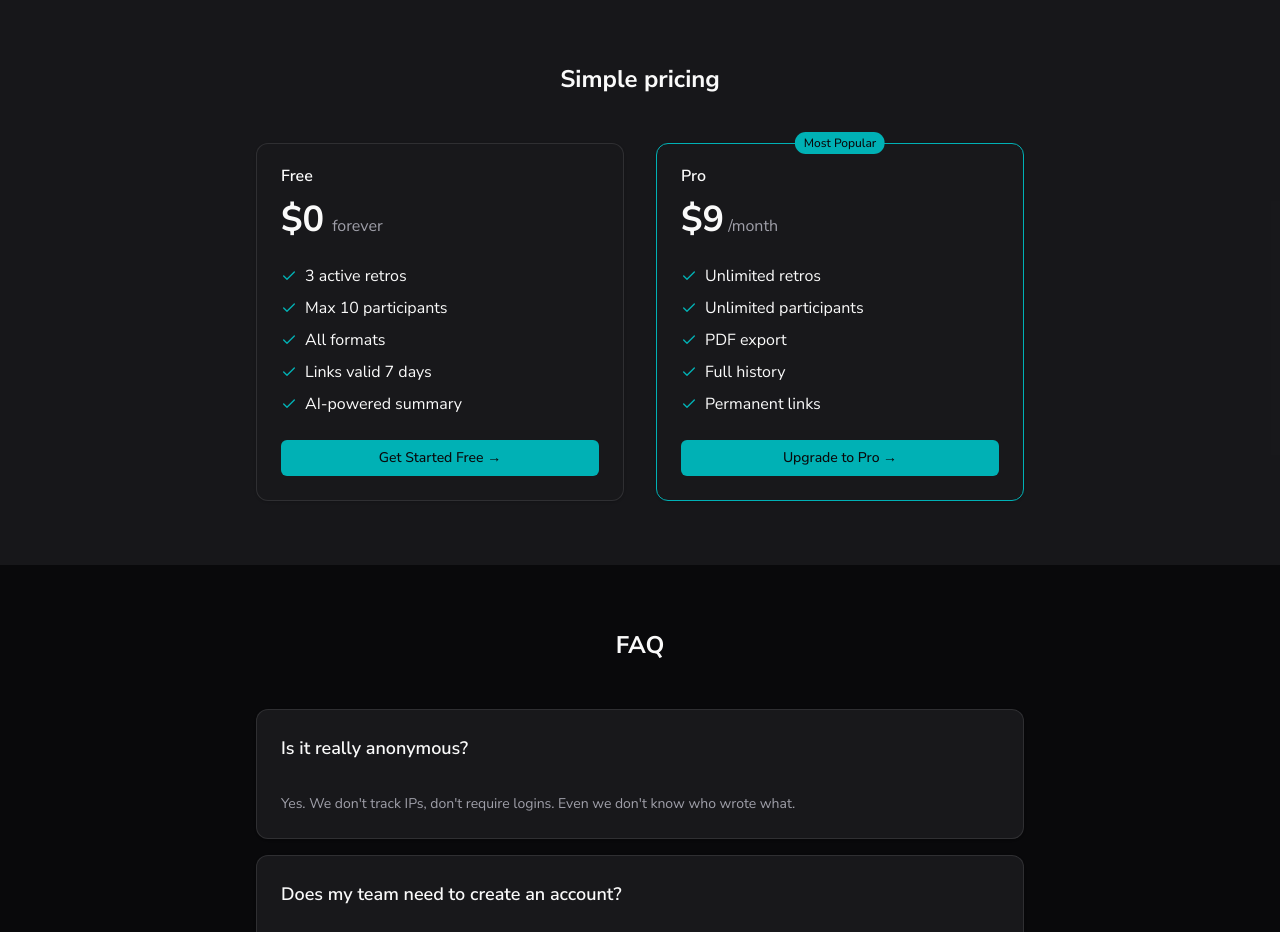
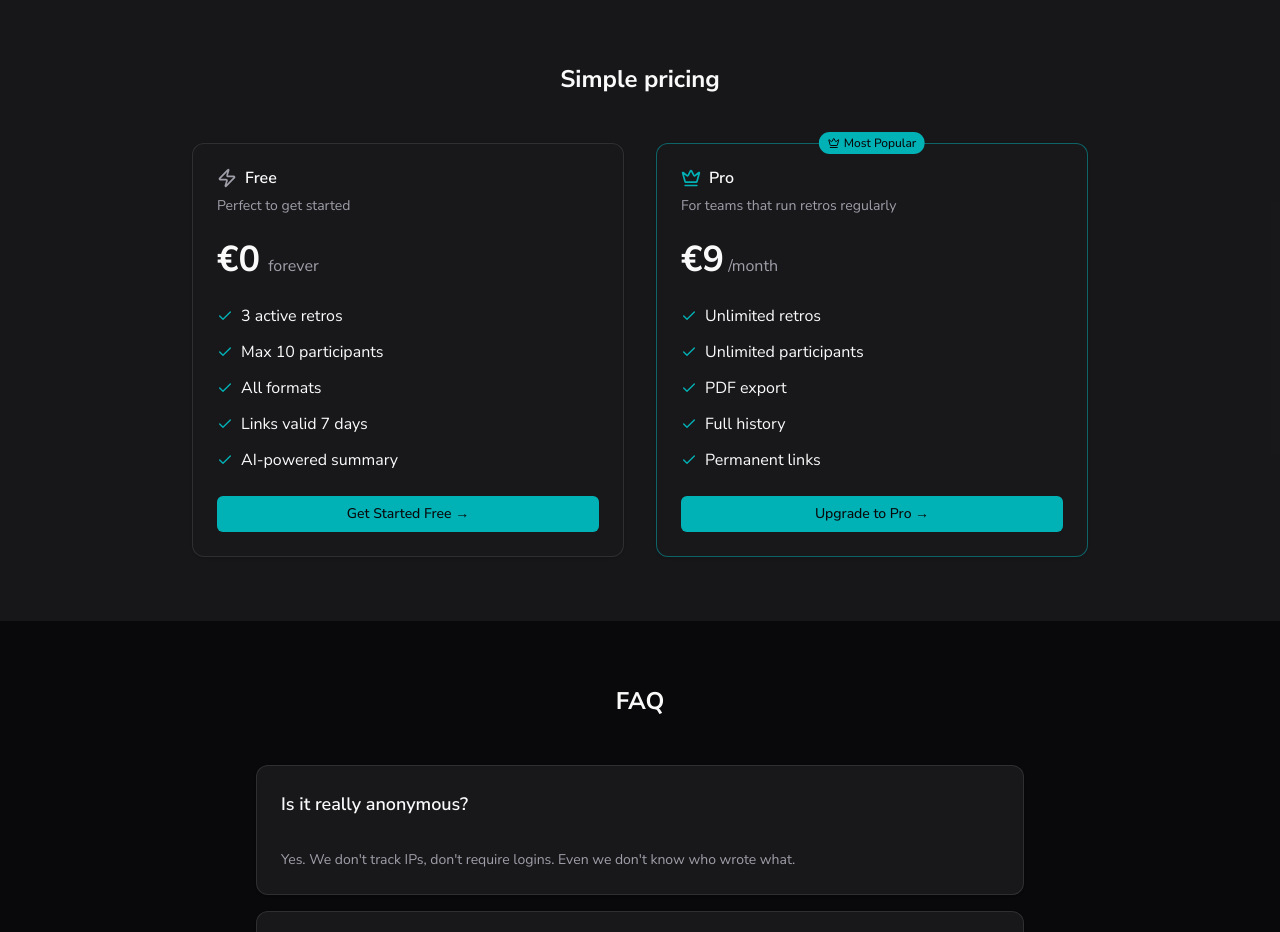
Before and after one commit to ShiftClawCO/retroshift, a Next.js app: page / in a window 1280 px wide. Shown: the part 2340-3272 px from the top of the page. Built offline with nearby package versions, Linux system fonts and the light colour scheme; no server answers.

Commit message:
fix: align homepage pricing with /pricing - same layout, €9 price, icons and descriptions

```diff
--- a/messages/en.json
+++ b/messages/en.json
@@ -73,6 +73,7 @@
 
     "pricingTitle": "Simple pricing",
     "pricingFreeTitle": "Free",
+    "pricingFreeDesc": "Perfect to get started",
     "pricingFreePrice": "$0",
     "pricingFreePeriod": "forever",
     "pricingFree1": "3 active retros",
@@ -84,7 +85,8 @@
     "pricingPopular": "Most Popular",
 
     "pricingProTitle": "Pro",
-    "pricingProPrice": "$9",
+    "pricingProDesc": "For teams that run retros regularly",
+    "pricingProPrice": "€9",
     "pricingProPeriod": "/month",
     "pricingPro1": "Unlimited retros",
     "pricingPro2": "Unlimited participants",
--- a/messages/it.json
+++ b/messages/it.json
@@ -73,6 +73,7 @@
 
     "pricingTitle": "Pricing semplice",
     "pricingFreeTitle": "Free",
+    "pricingFreeDesc": "Perfetto per iniziare",
     "pricingFreePrice": "€0",
     "pricingFreePeriod": "per sempre",
     "pricingFree1": "3 retro attive",
@@ -84,7 +85,8 @@
     "pricingPopular": "Più Popolare",
 
     "pricingProTitle": "Pro",
-    "pricingProPrice": "€8",
+    "pricingProDesc": "Per team che fanno retro regolarmente",
+    "pricingProPrice": "€9",
     "pricingProPeriod": "/mese",
     "pricingPro1": "Retro illimitate",
     "pricingPro2": "Partecipanti illimitati",
--- a/src/app/page.tsx
+++ b/src/app/page.tsx
@@ -16,6 +16,8 @@ import {
   BarChart3,
   X,
   Check,
+  Crown,
+  Zap,
 } from 'lucide-react'
 
 export default function Home() {
@@ -217,18 +219,22 @@ export default function Home() {
         <div className="container mx-auto px-4">
           <h2 className="text-2xl font-bold text-center mb-12">{t('home.pricingTitle')}</h2>
 
-          <div className="grid md:grid-cols-2 gap-8 max-w-3xl mx-auto items-stretch">
+          <div className="grid md:grid-cols-2 gap-8 max-w-4xl mx-auto items-stretch">
             {/* Free */}
             <Card className="flex flex-col">
               <CardHeader>
-                <CardTitle>{t('home.pricingFreeTitle')}</CardTitle>
-                <div className="mt-2">
-                  <span className="text-4xl font-bold">{t('home.pricingFreePrice')}</span>
+                <CardTitle className="flex items-center gap-2">
+                  <Zap className="w-5 h-5 text-muted-foreground" />
+                  {t('home.pricingFreeTitle')}
+                </CardTitle>
+                <CardDescription>{t('home.pricingFreeDesc')}</CardDescription>
+                <div className="mt-4">
+                  <span className="text-4xl font-bold">€0</span>
                   <span className="text-muted-foreground ml-2">{t('home.pricingFreePeriod')}</span>
                 </div>
               </CardHeader>
               <CardContent className="flex-1 flex flex-col">
-                <ul className="space-y-2 flex-1">
+                <ul className="space-y-3 flex-1">
                   <li className="flex items-center gap-2"><Check className="w-4 h-4 text-primary" /> {t('home.pricingFree1')}</li>
                   <li className="flex items-center gap-2"><Check className="w-4 h-4 text-primary" /> {t('home.pricingFree2')}</li>
                   <li className="flex items-center gap-2"><Check className="w-4 h-4 text-primary" /> {t('home.pricingFree3')}</li>
@@ -242,19 +248,26 @@ export default function Home() {
             </Card>
 
             {/* Pro */}
-            <Card className="border-primary relative flex flex-col">
-              <Badge className="absolute -top-3 left-1/2 -translate-x-1/2">
-                {t('home.pricingPopular')}
-              </Badge>
+            <Card className="border-primary/50 relative flex flex-col">
+              <div className="absolute -top-3 left-1/2 -translate-x-1/2">
+                <Badge className="gap-1">
+                  <Crown className="w-3 h-3" />
+                  {t('home.pricingPopular')}
+                </Badge>
+              </div>
               <CardHeader>
-                <CardTitle>{t('home.pricingProTitle')}</CardTitle>
-                <div className="mt-2">
-                  <span className="text-4xl font-bold">{t('home.pricingProPrice')}</span>
+                <CardTitle className="flex items-center gap-2">
+                  <Crown className="w-5 h-5 text-primary" />
+                  {t('home.pricingProTitle')}
+                </CardTitle>
+                <CardDescription>{t('home.pricingProDesc')}</CardDescription>
+                <div className="mt-4">
+                  <span className="text-4xl font-bold">€9</span>
                   <span className="text-muted-foreground ml-1">{t('home.pricingProPeriod')}</span>
                 </div>
               </CardHeader>
               <CardContent className="flex-1 flex flex-col">
-                <ul className="space-y-2 flex-1">
+                <ul className="space-y-3 flex-1">
                   <li className="flex items-center gap-2"><Check className="w-4 h-4 text-primary" /> {t('home.pricingPro1')}</li>
                   <li className="flex items-center gap-2"><Check className="w-4 h-4 text-primary" /> {t('home.pricingPro2')}</li>
                   <li className="flex items-center gap-2"><Check className="w-4 h-4 text-primary" /> {t('home.pricingPro3')}</li>
```
